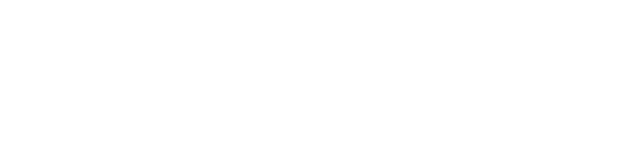
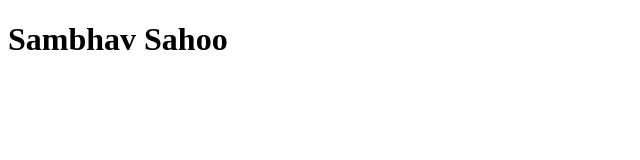
Before and after one commit to linaticcode/projectdevathon, a plain HTML site: page index.html in a window 1280 px wide. Shown: the whole page, without its empty margins (0-640 px from the left). Drawn offline with Linux system fonts and the light colour scheme.

Commit message:
Update index.html

```diff
--- a/index.html
+++ b/index.html
@@ -7,6 +7,6 @@
     <title>Document</title>
 </head>
 <body>
-
+    <h1>Sambhav Sahoo</h1>
 </body>
 </html>
```
